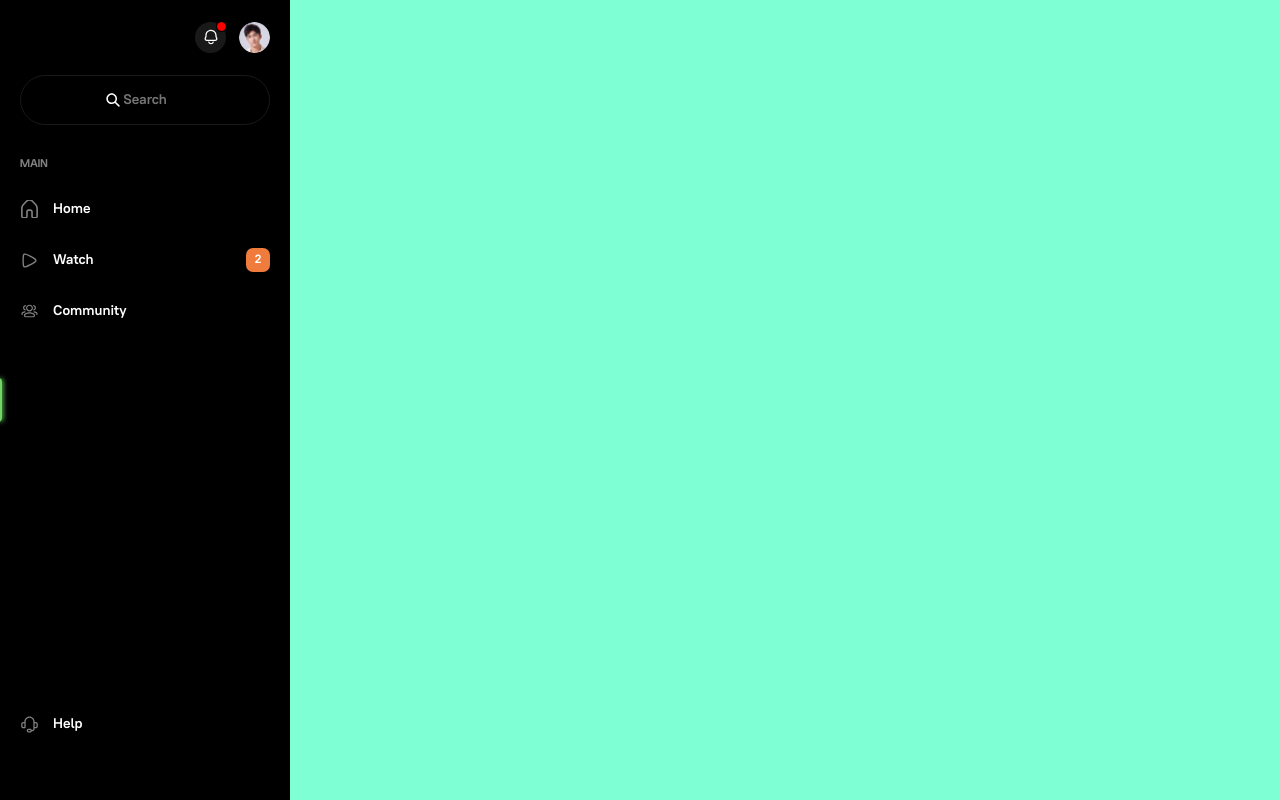
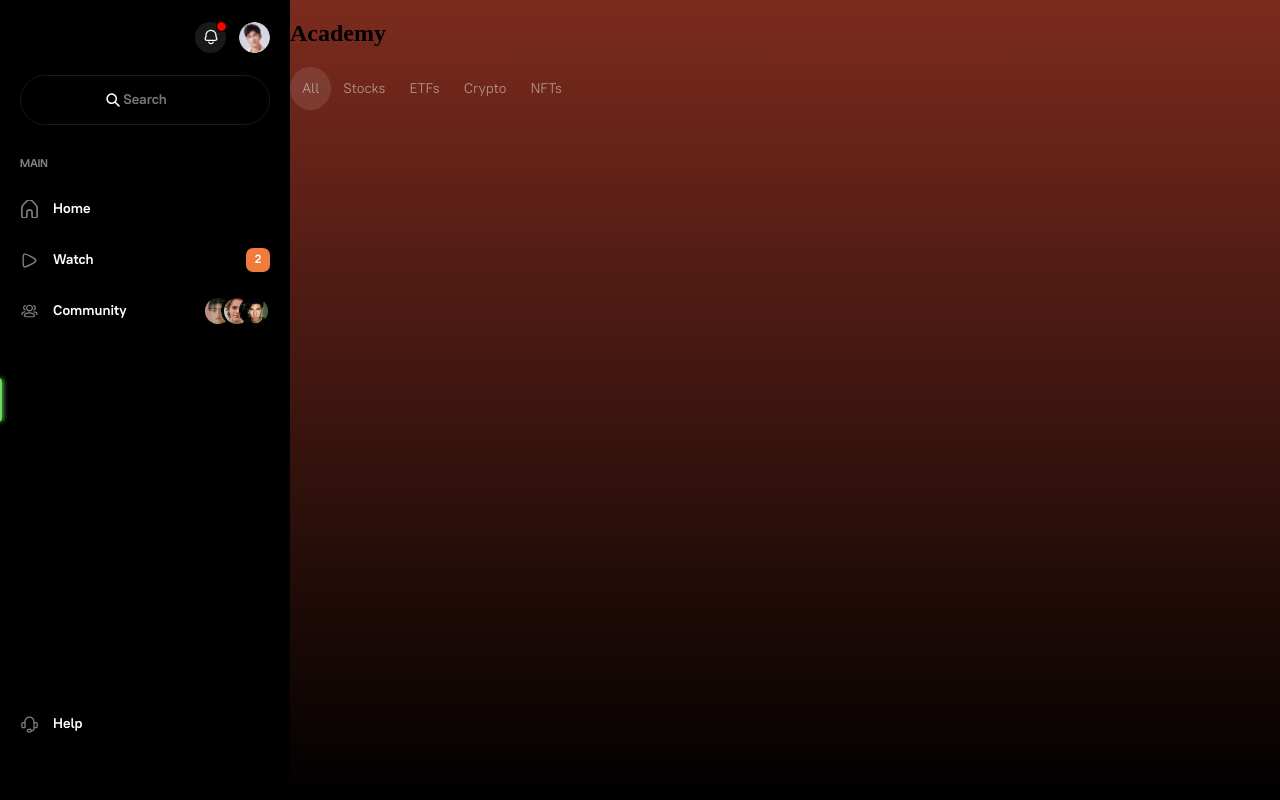
Before and after one commit to N-Daria/geex-arts, a React (Create React App) app: page / in a window 1280 px wide. Built offline with nearby package versions, Linux system fonts and the light colour scheme.

Commit message:
feat: adds Navigation

```diff
--- a/src/assets/styles/consts.scss
+++ b/src/assets/styles/consts.scss
@@ -3,7 +3,7 @@ $darkGrey: #191919;
 $orange: #ef7b3c;
 
 @mixin regularText {
-  line-height: 18px;
+  line-height: 16.8px;
   font-size: 14px;
   font-family: "Root", sans-serif;
   font-weight: 400;
--- a/src/components/App/App.css
+++ /dev/null
@@ -1,3 +0,0 @@
-.App {
-  background-color: aquamarine;
-}
--- a/src/components/App/App.jsx
+++ b/src/components/App/App.jsx
@@ -1,10 +1,12 @@
-import "./App.css";
+import styles from "./App.module.scss";
 import Sidebar from "../Sidebar/Sidebar";
+import Content from "../Content/Content";
 
 export default function App() {
   return (
-    <div className="App">
+    <div className={styles.app}>
       <Sidebar />
+      <Content />
     </div>
   );
 }
--- /dev/null
+++ b/src/components/App/App.module.scss
@@ -0,0 +1,3 @@
+.app {
+  display: flex;
+}
--- /dev/null
+++ b/src/components/Content/Content.jsx
@@ -0,0 +1,16 @@
+import Navigation from "../Navigation/Navigation";
+import styles from "./Content.module.scss";
+
+export default function Content() {
+  return (
+    <section className={styles.content}>
+      <header>
+        <h1>
+          <a>Academy</a>
+        </h1>
+
+        <Navigation />
+      </header>
+    </section>
+  );
+}
--- /dev/null
+++ b/src/components/Content/Content.module.scss
@@ -0,0 +1,4 @@
+.content {
+  background: linear-gradient(#7c2b1e, black);
+  width: 100%;
+}
--- /dev/null
+++ b/src/components/Navigation/Navigation.jsx
@@ -0,0 +1,39 @@
+import styles from "./Navigation.module.scss";
+
+export default function Navigation() {
+  return (
+    <nav className={styles.navigation}>
+      <ul className={styles.list}>
+        <li className={`${styles.item} ${styles.current}`}>
+          <a className={styles.link} href="#">
+            All
+          </a>
+        </li>
+
+        <li className={styles.item}>
+          <a className={styles.link} href="#">
+            Stocks
+          </a>
+        </li>
+
+        <li className={styles.item}>
+          <a className={styles.link} href="#">
+            ETFs
+          </a>
+        </li>
+
+        <li className={styles.item}>
+          <a className={styles.link} href="#">
+            Crypto
+          </a>
+        </li>
+
+        <li className={styles.item}>
+          <a className={styles.link} href="#">
+            NFTs
+          </a>
+        </li>
+      </ul>
+    </nav>
+  );
+}
--- /dev/null
+++ b/src/components/Navigation/Navigation.module.scss
@@ -0,0 +1,24 @@
+@import "../../assets/styles/consts.scss";
+
+.navigation {
+  margin: 0;
+}
+
+.list {
+  display: flex;
+  margin: 0;
+}
+
+.item {
+  padding: 12px;
+}
+
+.current {
+  background-color: rgba(255, 255, 255, 0.1);
+  border-radius: 50%;
+}
+
+.link {
+  @include regularText;
+  color: $lightGrey;
+}
--- a/src/components/Sidebar/Sidebar.jsx
+++ b/src/components/Sidebar/Sidebar.jsx
@@ -65,7 +65,7 @@ export default function Sidebar() {
           </a>
 
           {/* данные получаются из стора, но из-за невозможности добавлять фотографии из js-файла, я разделила данные на их наличие (friendsAmmount) и представление (импортированные фотографии)*/}
-          {mockData.friends ? (
+          {mockData.friendsAmmount ? (
             <div className={`${styles.ItemBlock} ${styles.ItemBlockCommunity}`}>
               <img
                 src={friend3Avatar}
```
Also changed, not shown: src/components/Navigation/App.js (deleted, +0 -9 lines).
